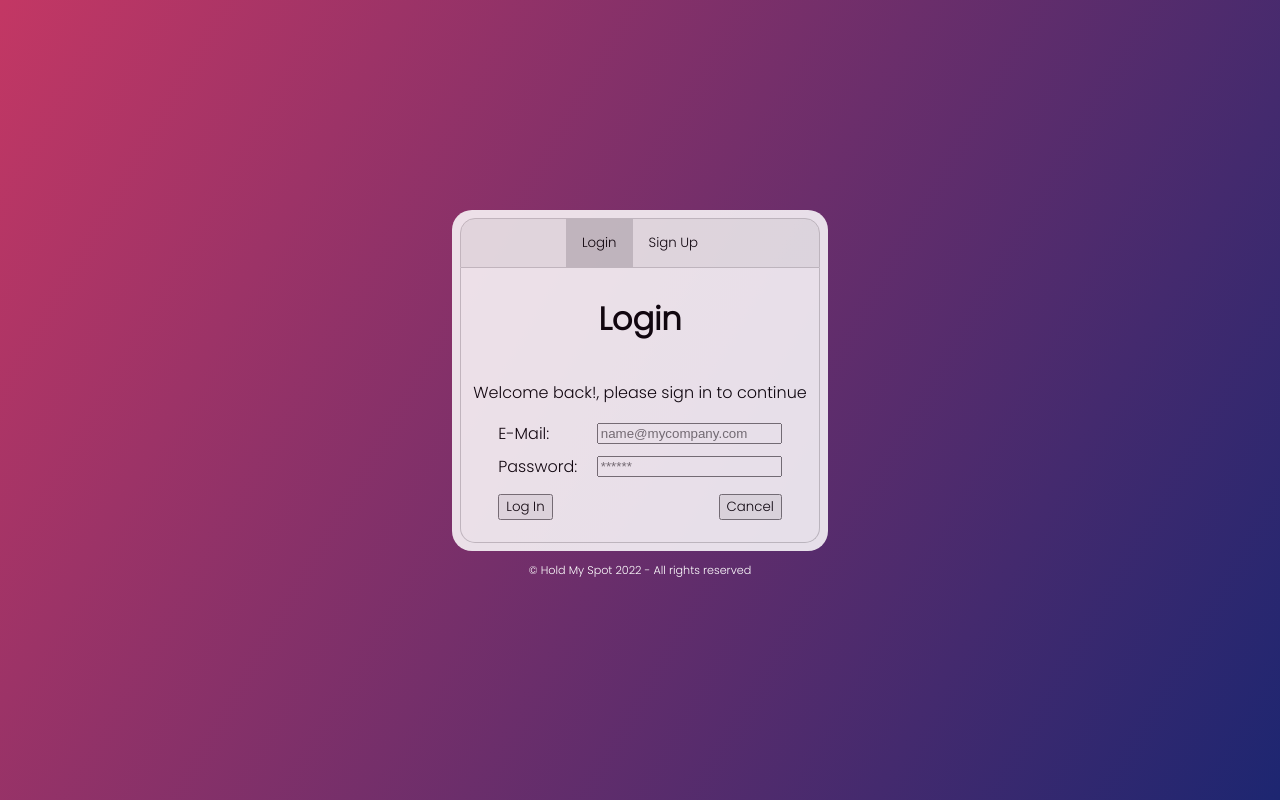
After one commit to franz-net/hold-my-spot, a Flask app: page /login in a window 1280 px wide. The commit adds this page. Run offline with Flask 2, Linux system fonts and the light colour scheme.

Commit message:
added session controller

```diff
--- a/app.py
+++ b/app.py
@@ -1,25 +1,20 @@
 from flask import Flask, render_template
+from controllers.user_controller import user_controller
+from controllers.session_controller import session_controller
 import os
-import psycopg2
+
 
 
 SEC_KEY = os.environ.get("SECRET_KEY", "MY_SECRET")
 
 app = Flask(__name__)
-
 app.config['SECRET_KEY'] = SEC_KEY
+app.register_blueprint(user_controller)
+app.register_blueprint(session_controller)
 
 @app.route('/')
 def index():
-    #conn = psycopg2.connect(DB_URL)
-    #cur = conn.cursor()
-    #cur.execute('SELECT 1', []) # Query to check that the DB connected
-    #conn.close()
-    #return 'Hello, world!'
     return render_template("index.html")
-
-
-
 
 
 if __name__ == "__main__":
--- /dev/null
+++ b/controllers/session_controller.py
@@ -0,0 +1,26 @@
+from flask import Blueprint, session, request, redirect, render_template
+from models.user import get_user_by_email
+import bcrypt
+
+session_controller = Blueprint("session_controller", __name__)
+
+@session_controller.route('/login')
+def login():
+    if not session.get('user_id'):
+        return render_template('login.html')
+    else:
+        return redirect('/dashboard')
+
+
+@session_controller.route('/auth', methods=["POST"])
+def authenticate_user():
+    username = request.form.get('email')
+    password = request.form.get('password').encode()
+
+    user = get_user_by_email(username)
+    if user and bcrypt.checkpw(password, user['password'].encode()):
+        session['user_id'] = user['id']
+        session['name'] = user['name']
+        return redirect('/dashboard')
+    else:
+        return redirect('/login')
--- a/requirements.txt
+++ b/requirements.txt
@@ -2,3 +2,4 @@ gunicorn
 flask
 psycopg2
 bcrypt
+flask-mail
--- a/static/landing.js
+++ b/static/app.js
@@ -28,16 +28,6 @@ function loginTabs(evt, action) {
 
 
 // Dom interactions
-$landingSigningButton.addEventListener('click', () => {
-    $landingModal.style.removeProperty('display')
-})
-
-for (let btn of $landingCancelBtns) {
-    btn.addEventListener('click', (event) => {
-        $landingModal.style.display='none'
-    })
-}
-
 for (let tab of $loginSignupTabs) {
     tab.addEventListener('click', (event) => {
         if (event.target.innerText === "Login") {
@@ -49,3 +39,6 @@ for (let tab of $loginSignupTabs) {
 }
 
 $defaultLoginTab.click()
+
+
+// Web Requests
--- a/templates/layout.html
+++ b/templates/layout.html
@@ -5,7 +5,7 @@
     <meta http-equiv="X-UA-Compatible" content="IE=edge">
     <meta name="viewport" content="width=device-width, initial-scale=1.0">
     <title>Hold My Spot!</title>
-    <link rel="stylesheet" href="static/landing.css"/>
+    <link rel="stylesheet" href="static/app.css"/>
 </head>
 <body>
     <div id="main-container">
@@ -20,5 +20,7 @@
 
         </footer>
     </div>
+    <script src="../static/app.js">
+    </script>
 </body>
 </html>
--- /dev/null
+++ b/templates/login.html
@@ -0,0 +1,76 @@
+{% extends "layout.html" %}
+{% block content %}
+
+<div id="landing-modal" class="modal-outer">
+    <div class="modal-frame">
+
+        <div class="tab">
+            <button id="login-tab" class="login-tablink default">Login</button>
+            <button id="signup-tab" class="login-tablink">Sign Up</button>
+        </div>
+
+        <div id="login-details" class="login-tabcontent tabcontent-hide">
+            <h1>Login</h1>
+            <p>Welcome back!, please sign in to continue</p>
+            <form class="form" method="post" action="/auth">
+                <div class="form-row">
+                    <label for="email">E-Mail:</label>
+                    <input id="email" name="email" type="email" placeholder="name@mycompany.com" autocomplete="username" required/>
+                </div>
+
+                <div class="form-row">
+                    <label for="password">Password:</label>
+                    <input id="password" name="password" type="password" placeholder="******" autocomplete="current-password" required/>
+                </div>
+
+                <div class="form-row">
+                    <button type="submit">Log In</button>
+                    <a href="/"><button class="login-modal-cancel" type="button">Cancel</button></a>
+                </div>
+            </form>
+        </div>
+
+        <div id="signup-details" class="login-tabcontent tabcontent-hide">
+            <h1>Sign Up</h1>
+            <p>Please fill in the information below to create an account</p>
+            <div id="msg"></div>
+            <form class="form" method="post" action="/signup">
+                <div class="form-row">
+                    <label for="first-name">First Name:</label>
+                    <input id="first-name" name="first-name" type="text" placeholder="John" autocomplete="given-name" required/>
+                </div>
+
+                <div class="form-row">
+                    <label for="last-name">Last Name:</label>
+                    <input id="last-name" name="last-name" type="text" placeholder="Doe" autocomplete="last-name" required/>
+                </div>
+
+                <div class="form-row">
+                    <label for="phone">Phone:</label>
+                    <input id="phone" name="phone" type="tel" placeholder="(xxx)-xxx-xxx" autocomplete="mobile" required/>
+                </div>
+
+                <div class="form-row">
+                    <label for="email">E-Mail:</label>
+                    <input id="email" name="email" type="email" placeholder="name@mycompany.com" autocomplete="username" required/>
+                </div>
+
+                <div class="form-row">
+                    <label for="password">Password:</label>
+                    <input id="password" name="password" type="password" placeholder="******" autocomplete="new-password" required/>
+                </div>
+
+                <div class="form-row">
+                    <button type="submit">Sign Up</button>
+                    <a href="/"><button class="login-modal-cancel" type="button">Cancel</button></a>
+                </div>
+            </form>
+        </div>
+
+    </div>
+    <div class="modal-footer">
+        <p>&copy; Hold My Spot 2022 - All rights reserved</p>
+    </div>
+</div>
+
+{% endblock %}
```
Also changed, not shown: controllers/user_controller.py (added, +29 -0 lines), models/user.py (added, +15 -0 lines), schema.sql (added, +14 -0 lines), templates/index.html (+2 -69 lines), static/app.css (renamed from static/landing.css).
